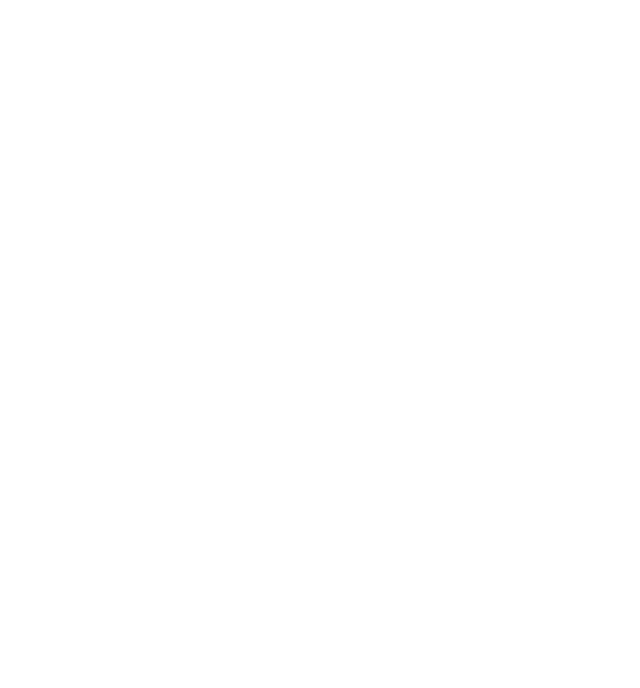
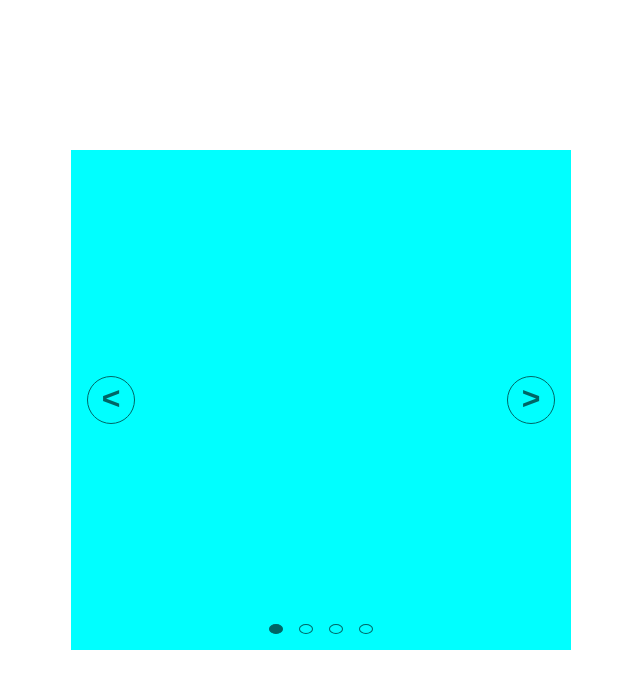
Before and after one commit to leandroesposito/image-carousel-example, a website built with webpack: page src/template.html in a window 1280 px wide. Shown: the whole page, without its empty margins (319-959 px from the left). Built offline with nearby package versions, Linux system fonts and the light colour scheme.

Commit message:
Implement carousel

```diff
--- a/src/index.js
+++ b/src/index.js
@@ -1 +1,36 @@
 import "./style.css";
+
+const carousel = document.querySelector(".carousel");
+const leftArrow = document.querySelector(".left-arrow");
+const rightArrow = document.querySelector(".right-arrow");
+const navButtons = document.querySelectorAll(".nav button");
+const carouselWidth = carousel.offsetWidth;
+const carouselContent = carousel.querySelector(".content");
+
+let carouselCurrentPageNumber = 0;
+
+function displayPage(numPage) {
+  const newPageIndex = Number(numPage);
+  if (newPageIndex < 0 || navButtons.length <= newPageIndex) {
+    return;
+  }
+
+  navButtons[carouselCurrentPageNumber].classList.toggle("current");
+  navButtons[newPageIndex].classList.toggle("current");
+  carouselContent.style.translate = `${-carouselWidth * newPageIndex}px`;
+  carouselCurrentPageNumber = newPageIndex;
+}
+
+navButtons.forEach((button) => {
+  button.addEventListener("click", (event) => {
+    displayPage(event.target.dataset.page);
+  });
+});
+
+leftArrow.addEventListener("click", () => {
+  displayPage(carouselCurrentPageNumber - 1);
+});
+
+rightArrow.addEventListener("click", () => {
+  displayPage(carouselCurrentPageNumber + 1);
+});
--- a/src/style.css
+++ b/src/style.css
@@ -1,6 +1,95 @@
 body {
-    margin: 0;
-    padding: 0;
-    font-size: 16px;
-    min-height: 100vh;
+  margin: 0;
+  padding: 0;
+  font-size: 16px;
+  min-height: 100vh;
 }
+
+#root {
+  display: flex;
+  flex-direction: column;
+  min-height: 100vh;
+  align-items: center;
+  justify-content: center;
+}
+
+.carousel {
+  width: 500px;
+  height: 500px;
+  background-color: wheat;
+  position: relative;
+  display: flex;
+  overflow: hidden;
+}
+
+.image1 {
+  background-color: aqua;
+}
+.image2 {
+  background-color: blueviolet;
+}
+.image3 {
+  background-color: brown;
+}
+.image4 {
+  background-color: violet;
+}
+
+.content {
+  position: absolute;
+  display: flex;
+  transition: all 0.5s ease-in-out;
+}
+
+.content .image {
+  width: 500px;
+  height: 500px;
+}
+
+.arrows {
+  position: absolute;
+  display: flex;
+  justify-content: space-between;
+  left: 0;
+  right: 0;
+  font-size: 3rem;
+  top: 50%;
+  translate: 0 -50%;
+  margin: 0 1rem;
+  opacity: 60%;
+}
+
+.arrows button {
+  background: none;
+  border: none;
+  cursor: pointer;
+  font-weight: bold;
+  font-size: 2rem;
+  border: 1px solid black;
+  border-radius: 50%;
+  width: 3rem;
+  height: 3rem;
+  font-family: monospace;
+}
+
+.nav {
+  position: absolute;
+  bottom: 1rem;
+  display: flex;
+  gap: 1rem;
+  left: 50%;
+  translate: -50%;
+}
+
+.nav button {
+  background: none;
+  height: 10px;
+  border: 1px solid black;
+  border-radius: 50%;
+  cursor: pointer;
+  opacity: 60%;
+}
+
+.nav button.current {
+  background-color: black;
+}
--- a/src/template.html
+++ b/src/template.html
@@ -1,14 +1,31 @@
-<!DOCTYPE html>
+<!doctype html>
 <html lang="en">
+  <head>
+    <meta charset="UTF-8" />
+    <meta name="viewport" content="width=device-width, initial-scale=1.0" />
+    <title></title>
+  </head>
 
-<head>
-    <meta charset="UTF-8">
-    <meta name="viewport" content="width=device-width, initial-scale=1.0">
-    <title></title>
-</head>
-
-<body>
-
-</body>
-
+  <body>
+    <div id="root">
+      <div class="carousel">
+        <div class="content">
+          <div class="image image1"></div>
+          <div class="image image2"></div>
+          <div class="image image3"></div>
+          <div class="image image4"></div>
+        </div>
+        <div class="arrows">
+          <button class="left-arrow"><</button>
+          <button class="right-arrow">></button>
+        </div>
+        <div class="nav">
+          <button class="go-to current" data-page="0"></button>
+          <button class="go-to" data-page="1"></button>
+          <button class="go-to" data-page="2"></button>
+          <button class="go-to" data-page="3"></button>
+        </div>
+      </div>
+    </div>
+  </body>
 </html>
```
